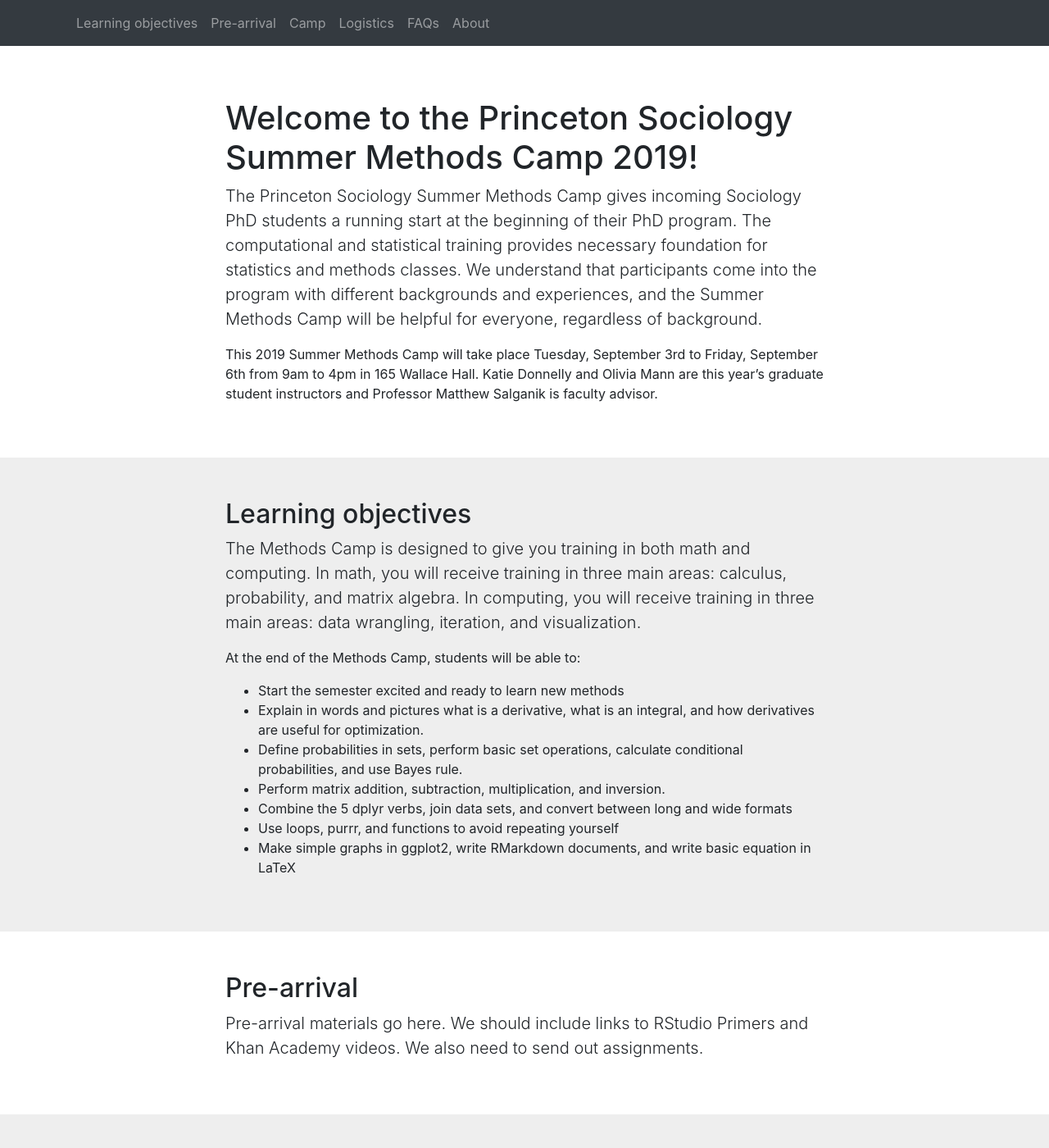
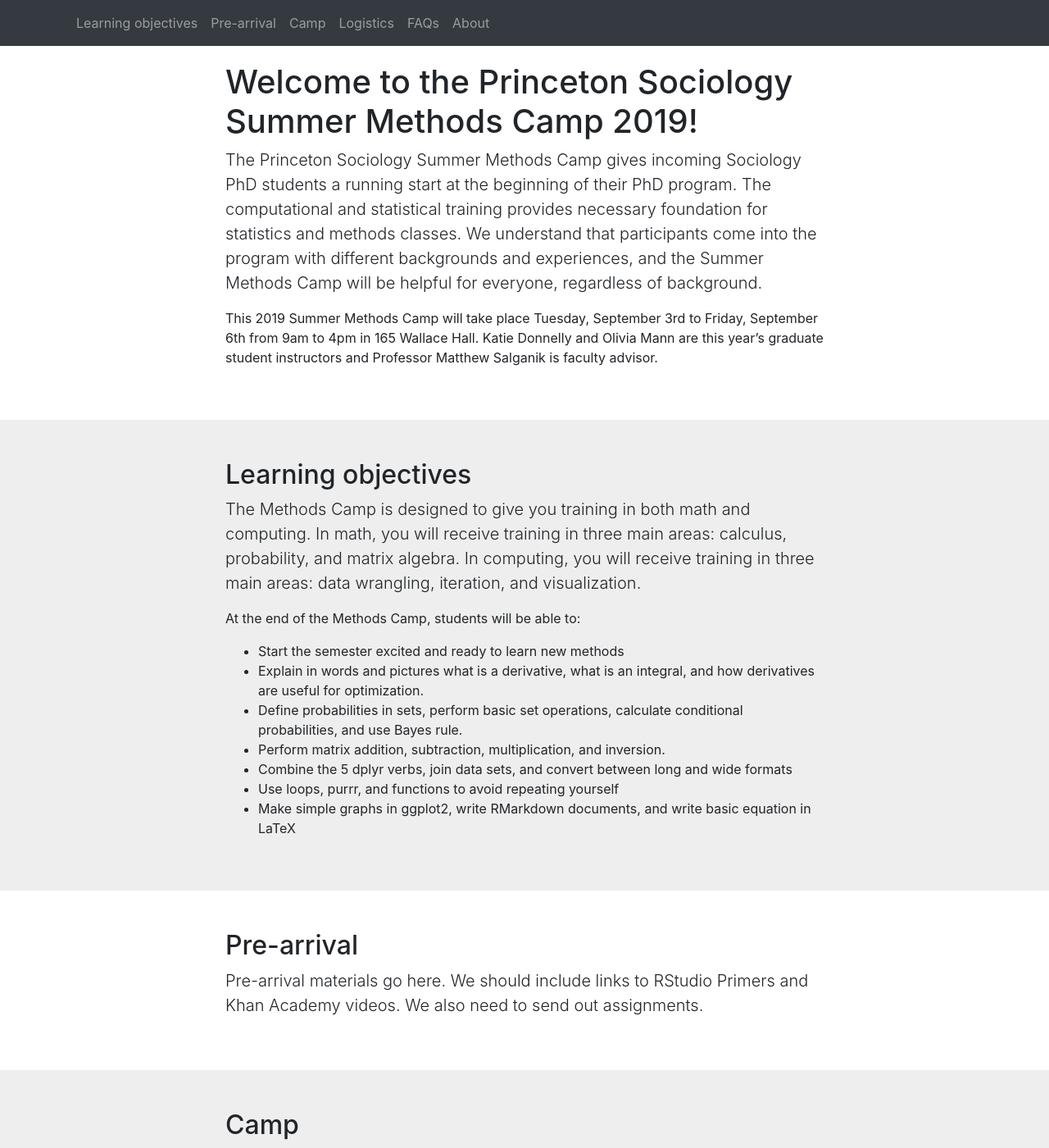
Before and after one commit to bstewart/princeton_methods_camp, a Jekyll site: the page built from index.md, in a window 1280 px wide and 1400 px high. Shown: the whole window at 82% size. Built offline with Jekyll 4.4.1, drawn with Linux system fonts in a browser that asks for light colours.

Commit message:
clean up some styles

```diff
--- a/_layouts/default.html
+++ b/_layouts/default.html
@@ -9,7 +9,7 @@
 	</head>
 
 
-	<body data-spy="scroll" data-target="#navbar" data-offset="70">
+	<body data-spy="scroll" data-target="#navbar" data-offset="60">
     <nav class="navbar navbar-expand-sm navbar-dark bg-dark fixed-top" id="navbar">
       <button class="navbar-toggler" type="button" data-toggle="collapse" data-target="#navbarNav" aria-controls="navbarNav" aria-expanded="false" aria-label="Toggle navigation">
         <span class="navbar-toggler-icon"></span>
@@ -30,7 +30,7 @@
 		</nav>
 
     <div class="sections">
-      <section>
+      <section class="primary-content">
         <div class="container">
           <div class="row">
             <div class="col-lg-8 mx-auto">
--- a/assets/stylesheets/site.scss
+++ b/assets/stylesheets/site.scss
@@ -6,7 +6,7 @@
   scroll-behavior: smooth;
 }
 
-$fixed-navbar-height: 70px;
+$fixed-navbar-height: 60px;
 
 body {
   // For scrollspy
@@ -25,15 +25,17 @@
 }
 
 section {
-  padding: 50px 0;
+  padding: 3em 0;
 
   &:nth-child(even) {
 	  background: #eee;
   }
-}
 
-section {
   div > p:first-of-type {
     @extend .lead;
   }
+
+  &.primary-content {
+    padding-top: 1em;
+  }
 }
```
